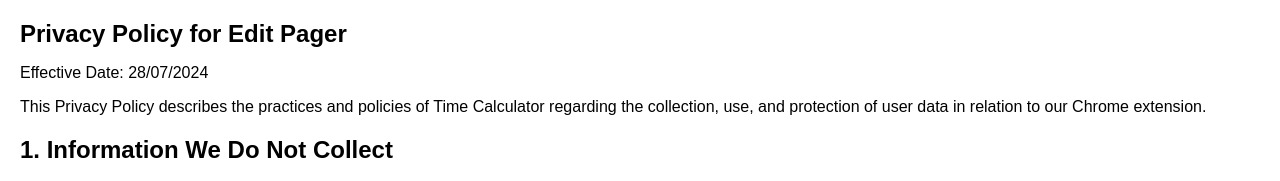
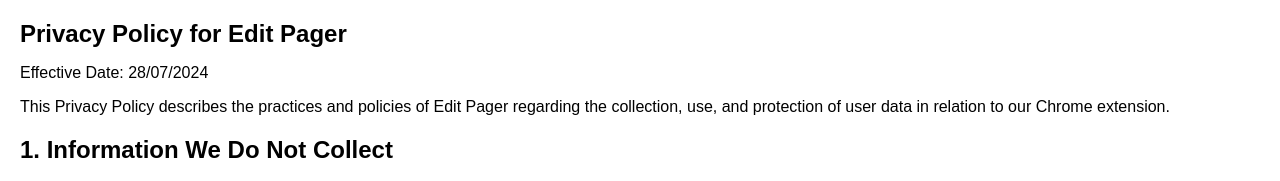
Before and after one commit to Harshil-Kaneria/edit_pager_privacy_policy.github.io, a plain HTML site: page index.html in a window 1280 px wide. Shown: the top 181 px of the page. Drawn offline with Linux system fonts and the light colour scheme.

Commit message:
Add files via upload

```diff
--- a/index.html
+++ b/index.html
@@ -22,8 +22,7 @@
     <h1>Privacy Policy for Edit Pager</h1>
     <p>Effective Date: 28/07/2024</p>
     <p>
-      This Privacy Policy describes the practices and policies of Time
-      Calculator regarding the collection, use, and protection of user data in
+      This Privacy Policy describes the practices and policies of Edit Pager regarding the collection, use, and protection of user data in
       relation to our Chrome extension.
     </p>
     <h2>1. Information We Do Not Collect</h2>
```
